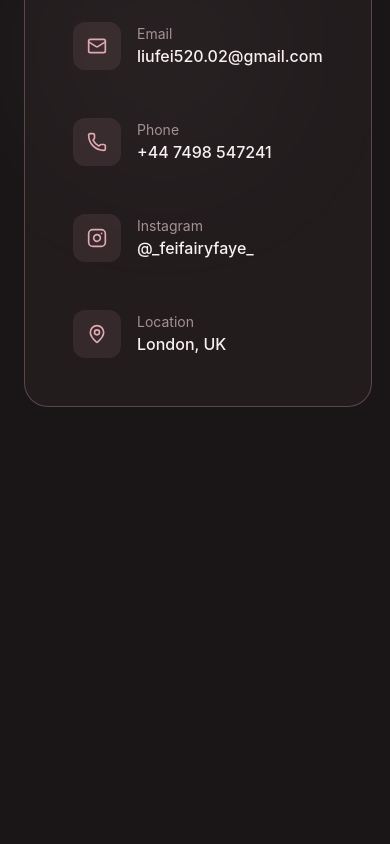
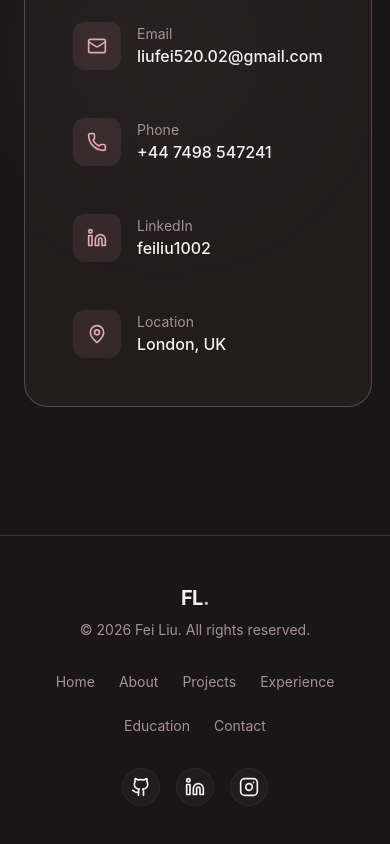
Before and after one commit to feifei1002/personal-portfolio, a React (Vite) app: page / in a window 390 px wide. Shown: the part 8606-9450 px from the top of the page. Before the commit the page ends 9141 px from the top, so only its background shows below. Built offline with nearby package versions, Linux system fonts and the light colour scheme.

Commit message:
added footer

```diff
--- a/src/App.jsx
+++ b/src/App.jsx
@@ -5,6 +5,7 @@
 import { Education } from "@/sections/Education";
 import { Contact } from "@/sections/Contact";
 import { Navbar } from "@/layout/Navbar";
+import { Footer } from "@/layout/Footer";
 
 function App() {
   return (
@@ -18,6 +19,8 @@
         <Education />
         <Contact />
       </main>
+
+      <Footer />
     </div>
   )
 }
--- /dev/null
+++ b/src/layout/Footer.jsx
@@ -0,0 +1,65 @@
+import { Github, Instagram, Linkedin } from "lucide-react";
+
+const socialLinks = [
+  { icon: Github, href: "https://github.com/feifei1002", label: "GitHub" },
+  { icon: Linkedin, href: "https://www.linkedin.com/in/feiliu1002/", label: "LinkedIn" },
+  { icon: Instagram, href: "https://www.instagram.com/_feifairyfaye_/", label: "Instagram" },
+];
+
+const footerLinks = [
+  { href: "", label: "Home" },
+  { href: "#about", label: "About" },
+  { href: "#projects", label: "Projects" },
+  { href: "#experience", label: "Experience" },
+  { href: "#education", label: "Education" },
+  { href: "#contact", label: "Contact" },
+];
+
+export const Footer = () => {
+  const currentYear = new Date().getFullYear();
+
+  return (
+    <footer className="py-12 border-t border-border">
+      <div className="container mx-auto px-6">
+        <div className="flex flex-col md:flex-row items-center justify-between gap-8">
+          {/* Logo & Copyright */}
+          <div className="text-center md:text-left">
+            <a href="" className="text-xl font-bold tracking-tight">
+              FL<span className="text-primary">.</span>
+            </a>
+            <p className="text-sm text-muted-foreground mt-2">
+              © {currentYear} Fei Liu. All rights reserved.
+            </p>
+          </div>
+
+          {/* Links */}
+          <nav className="flex flex-wrap justify-center gap-6">
+            {footerLinks.map((link) => (
+              <a
+                key={link.href}
+                href={link.href}
+                className="text-sm text-muted-foreground hover:text-foreground transition-colors"
+              >
+                {link.label}
+              </a>
+            ))}
+          </nav>
+
+          {/* Social Links */}
+          <div className="flex items-center gap-4">
+            {socialLinks.map((social) => (
+              <a
+                key={social.label}
+                href={social.href}
+                aria-label={social.label}
+                className="p-2 rounded-full glass hover:bg-primary/10 hover:text-primary transition-all"
+              >
+                <social.icon className="w-5 h-5" />
+              </a>
+            ))}
+          </div>
+        </div>
+      </div>
+    </footer>
+  );
+};
--- a/src/layout/Navbar.jsx
+++ b/src/layout/Navbar.jsx
@@ -4,10 +4,12 @@
 
 
 const navLinks = [
+    {href: "", label: "Home"},
     {href: "#about", label: "About"},
     {href: "#projects", label: "Projects"},
     {href: "#experience", label: "Experience"},
     {href: "#education", label: "Education"},
+    {href: "#contact", label: "Contact"},
 ];
 
 export const Navbar = () => {
--- a/src/sections/Contact.jsx
+++ b/src/sections/Contact.jsx
@@ -1,4 +1,4 @@
-import { Mail, Phone, MapPin, Send, CheckCircle, AlertCircle, Instagram, Github } from "lucide-react";
+import { Mail, Phone, MapPin, Send, CheckCircle, AlertCircle, Linkedin } from "lucide-react";
 import { Button } from "@/components/Button";
 import { useState } from "react";
 import emailjs from "@emailjs/browser";
@@ -17,10 +17,10 @@
         href: "tel:+447498547241",
     },
     {
-        icon: Instagram,
-        label: "Instagram",
-        value: "@_feifairyfaye_",
-        href: "https://www.instagram.com/_feifairyfaye_/",
+        icon: Linkedin,
+        label: "LinkedIn",
+        value: "feiliu1002",
+        href: "https://www.linkedin.com/in/feiliu1002/",
     },
 
     {
```
Also changed, not shown: 1 other file (tests, documents, lock files or other folders).
